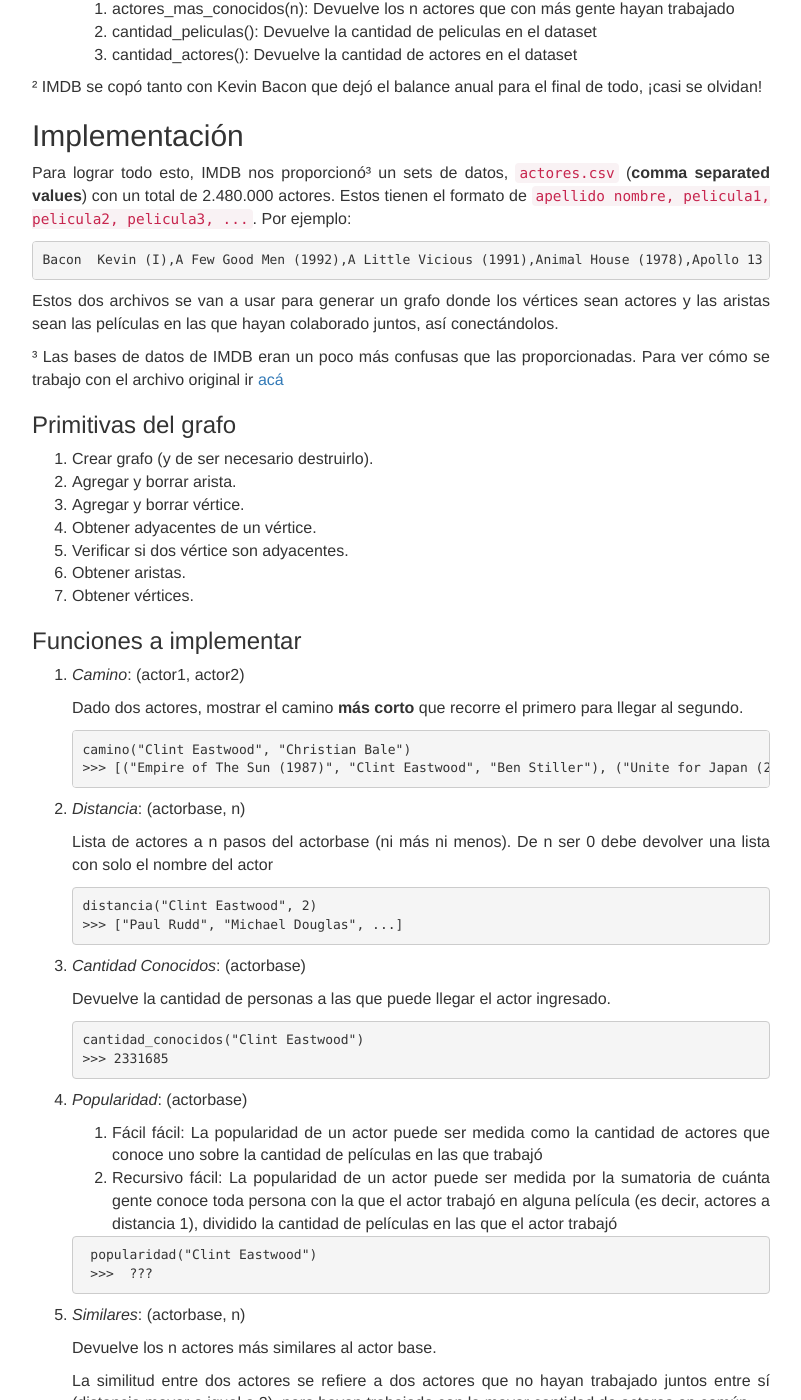
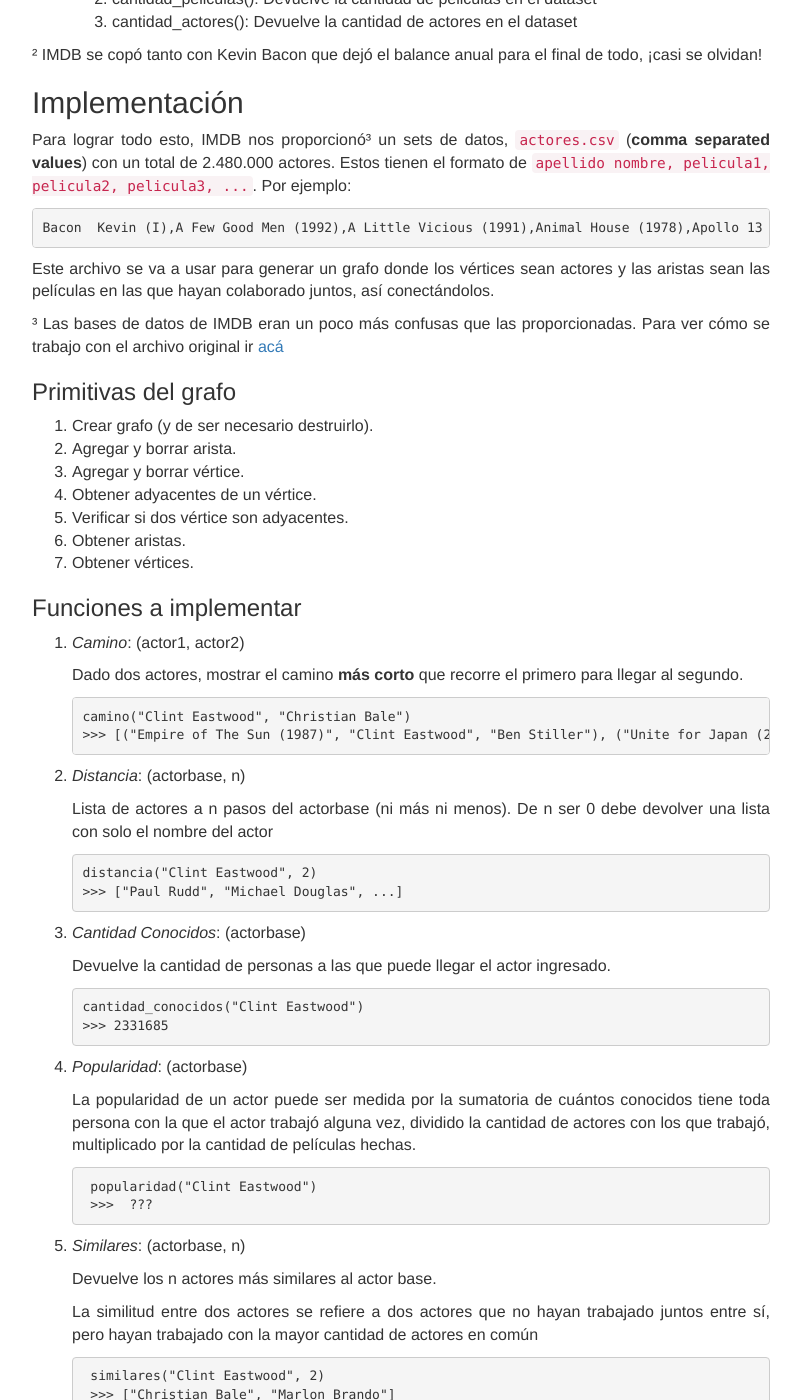
Before and after one commit to algoritmos-rw/algoritmos, a Jekyll site: the page built from static/tps/2017_2/tp3/index.md, in a window 1280 px wide and 1400 px high, scrolled down 2260 px. Shown: the whole window, without its empty margins (239-1040 px from the left). Built offline with Jekyll 4.4.1, drawn with Linux system fonts in a browser that asks for light colours; our own code applies the rules of GitHub Pages for plain Markdown files; some of the changed text lies outside the part shown.

Commit message:
cambiada la definicion de popularidad y similares del tp3

````diff
--- a/static/tps/2017_2/tp3/index.md
+++ b/static/tps/2017_2/tp3/index.md
@@ -21,9 +21,7 @@
 * Libreria de funciones de grafos de actores
 * Programa 'Seis grados de Kevin Bacon'
 
-
 ## Introducción
-
 
 Llega diciembre, y la conocida comunidad IMDB está realizando un balance del año. Son devotos de conocer qué películas son las más populares y a qué actores se les podría llamar más famosos.
 Pero no solo quieren saber esto, ya que este año el CEO de la página escuchó sobre la idea de los “6 grados de Kevin Bacon” y decidió que podía utilizar la enorme base de datos que maneja diariamente la página para corroborar la vericidad de este concepto.
@@ -94,8 +92,6 @@
 
 ¿Si una película quisiese contratar a Kevin Bacon pero no tiene el presupuesto para pagarlo? ¡Contrata al que más se le parece!
 
-¿A quién le recomendamos a KB que trabaje en su siguiente pelicula?
-
 ```
 similares(2)
 >>> ["Christopher Lee", "Morgan Freeman"]
@@ -117,7 +113,7 @@
 Bacon  Kevin (I),A Few Good Men (1992),A Little Vicious (1991),Animal House (1978),Apollo 13 (1995/I),Balto (1995),Beauty Shop (2005),Beyond All Boundaries (2009),Black Mass (2015),Cavedweller (2004),Cop Car (2015),Crazy Stupid Love (2011),Criminal Law (1988),Death Sentence (2007),Digging to China (1997),Diner (1982),Elephant White (2011),End of the Line (1987),Enormous Changes at the Last Minute (1983),Flatliners (1990),Footloose (1984),Forty Deuce (1982),Friday the 13th (1980),Frost/Nixon (2008),He Said She Said (1991),Hero at Large (1980),Hollow Man (2000),Jayne Mansfields Car (2012),JFK (1991),Lemon Sky (1988),Loverboy (2005),Murder in the First (1995),My Dog Skip (2000),My One and Only (2009),Mystic River (2003),New York Skyride (1994),Only When I Laugh (1981),Patriots Day (2016),Picture Perfect (1997),Pyrates (1991),Queens Logic (1991),Quicksilver (1986),RIPD (2013),Rails & Ties (2007),Saving Angelo (2007),Shes Having a Baby (1988),Sleepers (1996),Starting Over (1979),Stir of Echoes (1999),Super (2010/I),Telling Lies in America (1997),The Air I Breathe (2007),The Air Up There (1994),The Big Green (2014),The Big Picture (1989),The Darkness (2016/I),The Making of Apollo 13 (1995),The River Wild (1994),The Woodsman (2004),These Vagabond Shoes (2009),Tough Day (2014),Trapped (2002/I),Tremors (1990),Where the Truth Lies (2005),White Water Summer (1987),Wild Things (1998),X First Class (2011)
 ```
 
-Estos dos archivos se van a usar para generar un grafo donde los vértices sean actores y las aristas sean las películas en las que hayan colaborado juntos, así conectándolos.
+Este archivo se va a usar para generar un grafo donde los vértices sean actores y las aristas sean las películas en las que hayan colaborado juntos, así conectándolos.
 
 ³ Las bases de datos de IMDB eran un poco más confusas que las proporcionadas. Para ver cómo se trabajo con el archivo original ir [acá](https://github.com/FdelMazo/IMDBtoCSV/blob/master/imdbtocsv.py)
 
@@ -159,8 +155,7 @@
 
 4. _Popularidad_: (actorbase)
 
-    1. Fácil fácil: La popularidad de un actor puede ser medida como la cantidad de actores que conoce uno sobre la cantidad de películas en las que trabajó
-    1. Recursivo fácil: La popularidad de un actor puede ser medida por la sumatoria de cuánta gente conoce toda persona con la que el actor trabajó en alguna película (es decir, actores a distancia 1), dividido la cantidad de películas en las que el actor trabajó
+    La popularidad de un actor puede ser medida por la sumatoria de cuántos conocidos tiene toda persona con la que el actor trabajó alguna vez, dividido la cantidad de actores con los que trabajó, multiplicado por la cantidad de películas hechas.
 
     ```
     popularidad("Clint Eastwood")
@@ -171,7 +166,7 @@
 
     Devuelve los n actores más similares al actor base.
 
-	La similitud entre dos actores se refiere a dos actores que no hayan trabajado juntos entre sí (distancia mayor o igual a 2), pero hayan trabajado con la mayor cantidad de actores en común
+	La similitud entre dos actores se refiere a dos actores que no hayan trabajado juntos entre sí, pero hayan trabajado con la mayor cantidad de actores en común
     ```
     similares("Clint Eastwood", 2)
     >>> ["Christian Bale", "Marlon Brando"]
````
